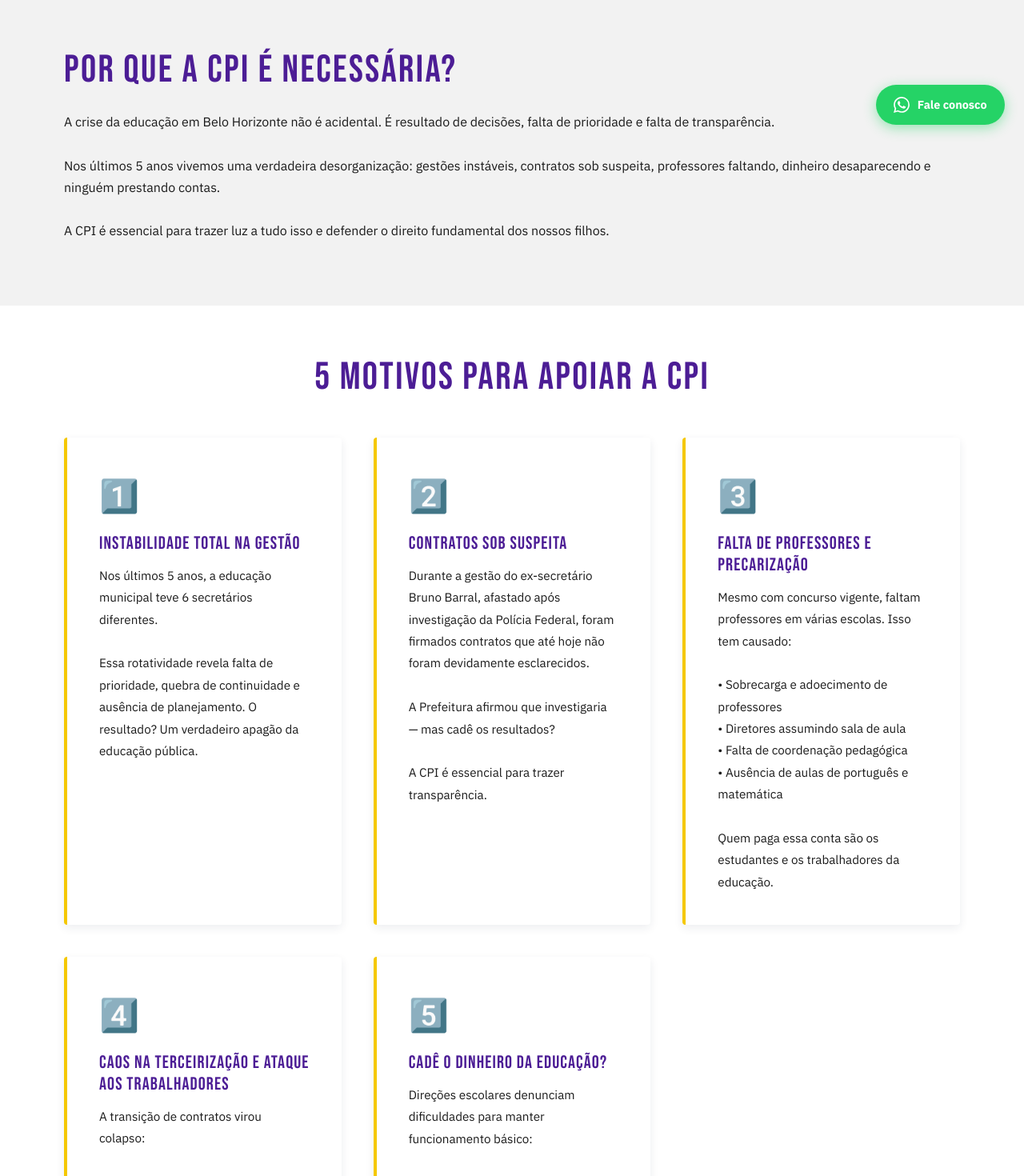
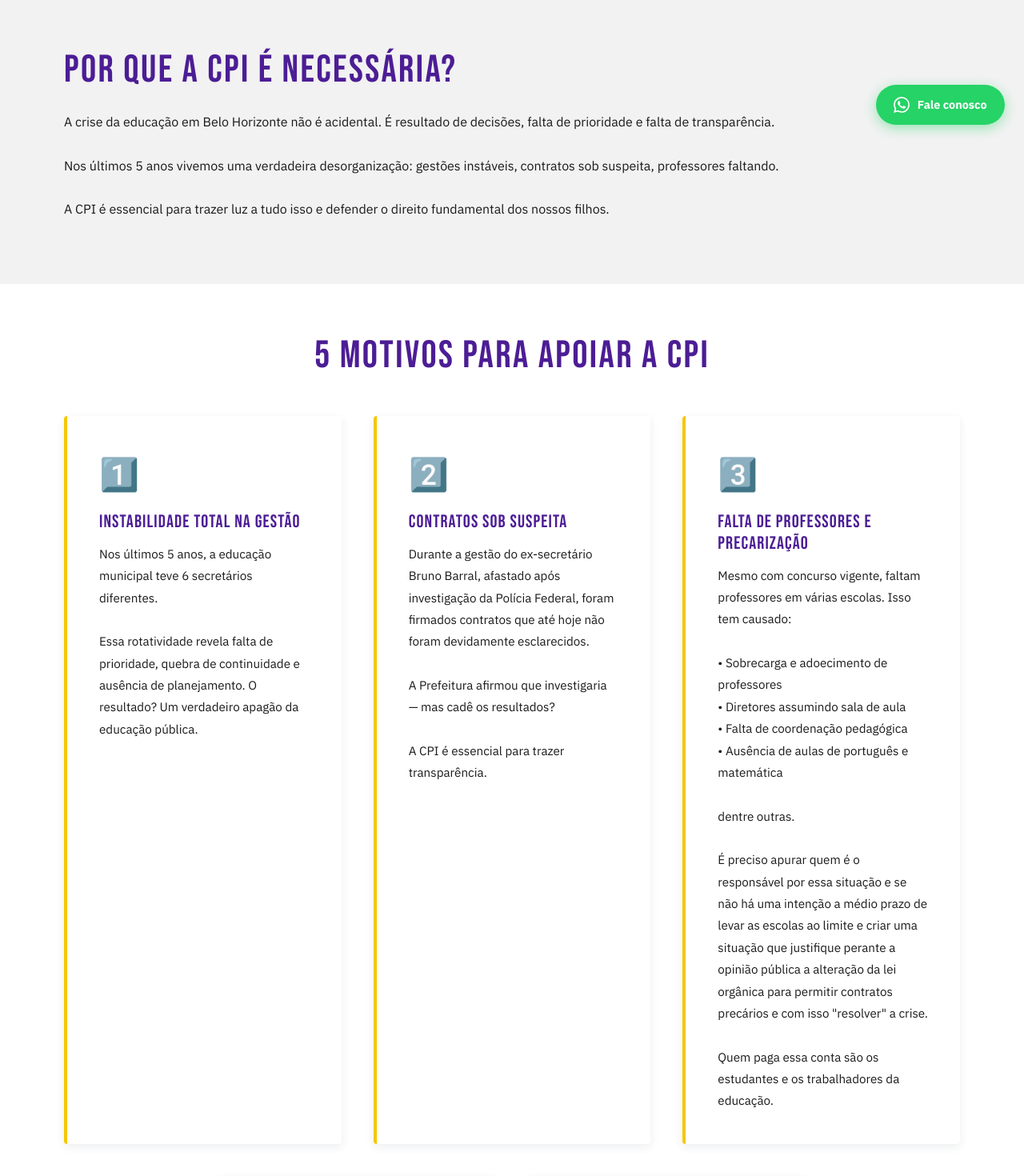
Before and after one commit to luqmarqs/landing-cpi-iza, a React (Vite) app: page / in a window 1280 px wide. Shown: the part 620-2090 px from the top of the page at 80% size. Built offline with nearby package versions, Linux system fonts and the light colour scheme; no server answers.

Commit message:
forms google config

```diff
--- a/src/config/landingConfig.js
+++ b/src/config/landingConfig.js
@@ -25,7 +25,7 @@ const landingConfig = {
   // ===== SEÇÃO 1: CONTEXTO (PROBLEMA) =====
   contextSection: {
     title: "POR QUE A CPI É NECESSÁRIA?",
-    text: "A crise da educação em Belo Horizonte não é acidental. É resultado de decisões, falta de prioridade e falta de transparência.\n\nNos últimos 5 anos vivemos uma verdadeira desorganização: gestões instáveis, contratos sob suspeita, professores faltando, dinheiro desaparecendo e ninguém prestando contas.\n\nA CPI é essencial para trazer luz a tudo isso e defender o direito fundamental dos nossos filhos.",
+    text: "A crise da educação em Belo Horizonte não é acidental. É resultado de decisões, falta de prioridade e falta de transparência.\n\nNos últimos 5 anos vivemos uma verdadeira desorganização: gestões instáveis, contratos sob suspeita, professores faltando.\n\nA CPI é essencial para trazer luz a tudo isso e defender o direito fundamental dos nossos filhos.",
   },
 
   // ===== SEÇÃO 2: 5 MOTIVOS (BLOCOS VISUAIS) =====
@@ -46,7 +46,7 @@ const landingConfig = {
     {
       icon: "3️⃣",
       title: "FALTA DE PROFESSORES E PRECARIZAÇÃO",
-      text: "Mesmo com concurso vigente, faltam professores em várias escolas. Isso tem causado:\n\n• Sobrecarga e adoecimento de professores\n• Diretores assumindo sala de aula\n• Falta de coordenação pedagógica\n• Ausência de aulas de português e matemática\n\nQuem paga essa conta são os estudantes e os trabalhadores da educação.",
+      text: "Mesmo com concurso vigente, faltam professores em várias escolas. Isso tem causado:\n\n• Sobrecarga e adoecimento de professores\n• Diretores assumindo sala de aula\n• Falta de coordenação pedagógica\n• Ausência de aulas de português e matemática\n\ndentre outras.\n\nÉ preciso apurar quem é o responsável por essa situação e se não há uma intenção a médio prazo de levar as escolas ao limite e criar uma situação que justifique perante a opinião pública a alteração da lei orgânica para permitir contratos precários e com isso \"resolver\" a crise.\n\nQuem paga essa conta são os estudantes e os trabalhadores da educação.",
     },
     {
       icon: "4️⃣",
@@ -131,8 +131,8 @@ const landingConfig = {
 
   // ===== FOOTER =====
   footer: {
-    logo: "/images/footer-logo.webp",
-    text: "Não queremos apagão: CPI da Educação!\n\nNão é sobre disputa política. É sobre transparência, investigação de irregularidades, proteção de trabalhadores e o direito fundamental à educação.",
+    logo: "/images/LOGO-SIMPLES-AMARELO.png",
+    text: "Essa iniciativa é do mandato da vereadora Iza Lourença, comprometida com a transparência, a investigação de irregularidades e a defesa da educação pública de Belo Horizonte.",
     instagram: "https://www.instagram.com/izalourenca/",
     instagramLabel: '@izalourenca',
     privacyLinkText: 'Politica de privacidade',
@@ -156,22 +156,22 @@ const landingConfig = {
   formIntegration: {
     provider: 'google-forms',
     endpoint:
-      'https://docs.google.com/forms/d/e/1FAIpQLScn46xJuZuka4P4UnEQjKhQuz3r1vPCoTa06XtuhbMTkiPhhw/formResponse',
+      'https://docs.google.com/forms/u/0/d/e/1FAIpQLScCdCW0e44KqsIdpgH569tKbNeQuGp0gaUP3uicjS9JmhgpyA/formResponse',
     googleForms: {
       fieldIds: {
-        nome: 'entry.841108454',
+        nome: 'entry.444893001',
         nascimento: {
-          year: 'entry.2078748064_year',
-          month: 'entry.2078748064_month',
-          day: 'entry.2078748064_day',
+          year: 'entry.315384187_year',
+          month: 'entry.315384187_month',
+          day: 'entry.315384187_day',
         },
-        whatsapp: 'entry.1963593262',
-        email: 'entry.1835698599',
-        uf: 'entry.1397297655',
-        cidade: 'entry.1434357970',
-        lgpd: 'entry.1477377412',
+        whatsapp: 'entry.850934725',
+        email: 'entry.1120520517',
+        uf: 'entry.420560265',
+        cidade: 'entry.296241263',
+        lgpd: 'entry.2102880556',
       },
-      lgpdAcceptedValue: 'Aceito politica de privacidade',
+      lgpdAcceptedValue: 'aceito',
     },
     jsonApi: {
       method: 'POST',
--- a/src/pages/Home.jsx
+++ b/src/pages/Home.jsx
@@ -63,10 +63,12 @@ function Home() {
   }
 
   const shareWhatsApp = () => {
-    const url = encodeURIComponent(window.location.href)
-    const text = encodeURIComponent(landingConfig.whatsappText)
-
-    window.open(`https://wa.me/?text=${text}%20${url}`, '_blank')
+    const fullText = `${landingConfig.whatsappText}\n${window.location.href}`
+    window.open(
+      `https://api.whatsapp.com/send?text=${encodeURIComponent(fullText)}`,
+      '_blank',
+      'noopener,noreferrer',
+    )
   }
 
   return (
--- a/src/style.css
+++ b/src/style.css
@@ -463,9 +463,18 @@ button.privacy-link {
 
 .reasons-grid {
   display: grid;
-  grid-template-columns: repeat(auto-fit, minmax(300px, 1fr));
+  grid-template-columns: repeat(6, 1fr);
   gap: 2.5rem;
 }
+
+/* Cada card ocupa 2 colunas → 3 por linha */
+.reason-card {
+  grid-column: span 2;
+}
+
+/* Últimos 2: deslocados 1 coluna para centralizar na grade de 6 */
+.reason-card:nth-child(4) { grid-column: 2 / span 2; }
+.reason-card:nth-child(5) { grid-column: 4 / span 2; }
 
 .reason-card {
   padding: 2.5rem;
@@ -525,11 +534,15 @@ button.privacy-link {
 
 .highlights {
   display: grid;
-  grid-template-columns: repeat(auto-fit, minmax(220px, 1fr));
+  grid-template-columns: repeat(6, 1fr);
   gap: 1.5rem;
   max-width: 1000px;
   margin: 0 auto;
 }
+
+.highlight-item { grid-column: span 2; }
+.highlight-item:nth-child(4) { grid-column: 2 / span 2; }
+.highlight-item:nth-child(5) { grid-column: 4 / span 2; }
 
 .highlight-item {
   padding: 1.5rem;
@@ -636,6 +649,7 @@ button.privacy-link {
   display: grid;
   gap: 1rem;
   text-align: center;
+  justify-items: center;
 }
 
 .footer-content p {
@@ -833,6 +847,15 @@ button.privacy-link {
     grid-template-columns: 1fr;
   }
 
+  .reason-card,
+  .reason-card:nth-child(4),
+  .reason-card:nth-child(5),
+  .highlight-item,
+  .highlight-item:nth-child(4),
+  .highlight-item:nth-child(5) {
+    grid-column: 1 / -1;
+  }
+
   .form-card {
     padding: 1.8rem;
   }
```
Also changed, not shown: public/images/LOGO-SIMPLES-AMARELO.png (added).
